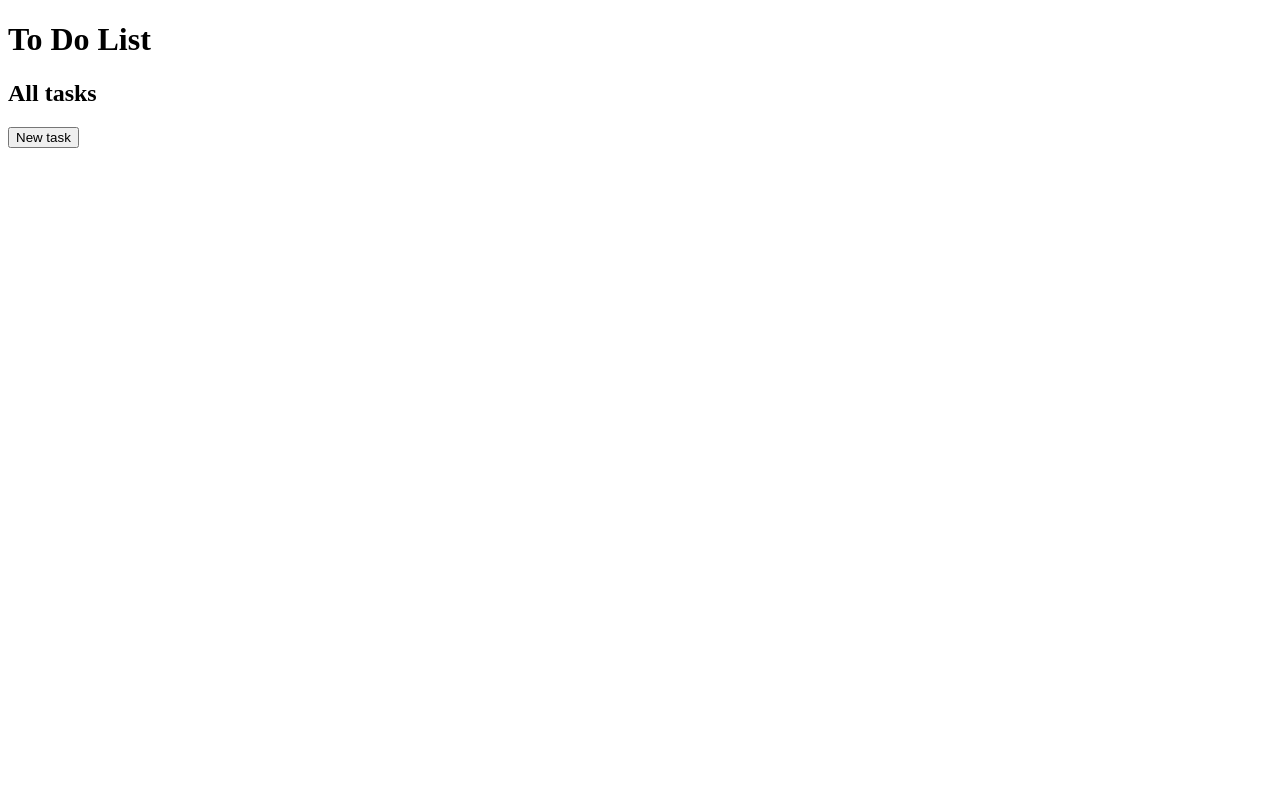
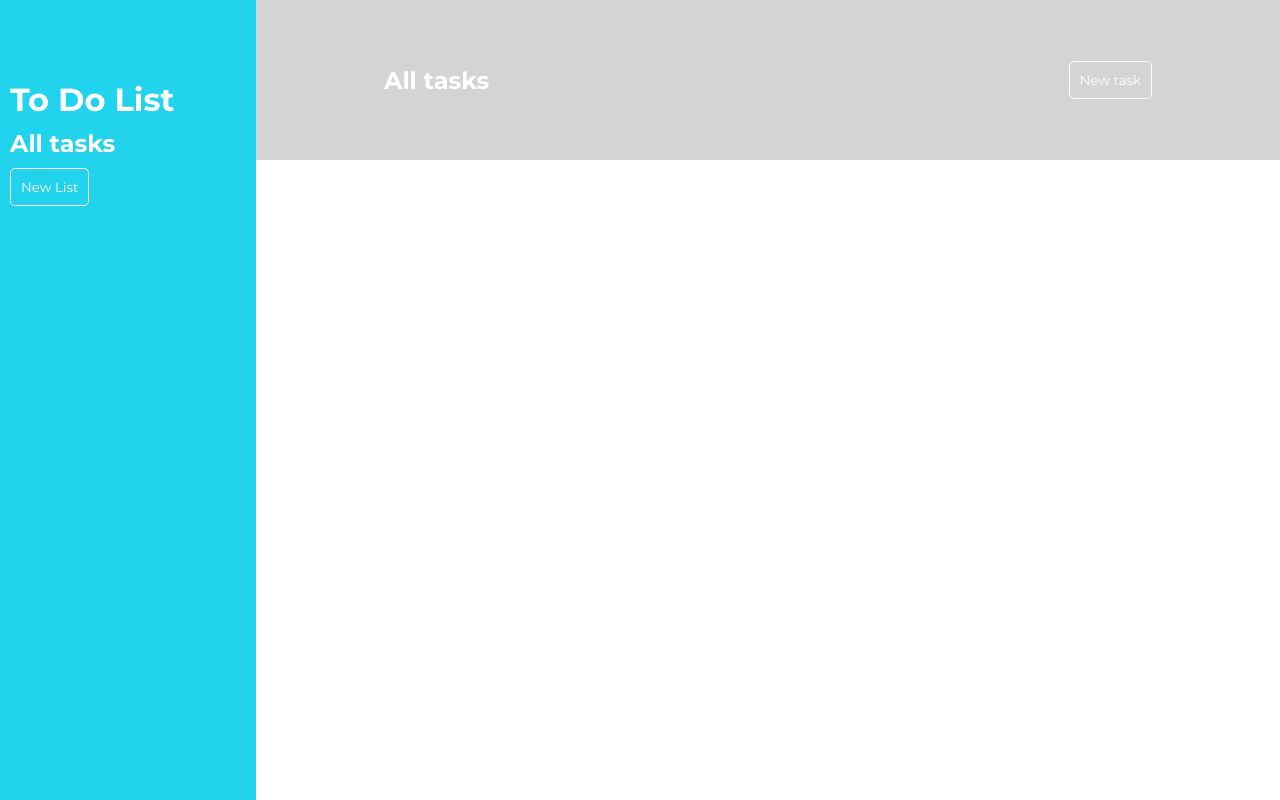
Before and after one commit to Mrsguigles11/todo_list, a website built with webpack: page src/template.html in a window 1280 px wide. Built offline with nearby package versions, Linux system fonts and the light colour scheme.

Commit message:
Add some HTML elements and basic css to get an initial look for the page>

```diff
--- a/src/styles.css
+++ b/src/styles.css
@@ -0,0 +1,52 @@
+
+@import url('https://fonts.googleapis.com/css2?family=Montserrat:ital,wght@0,100..900;1,100..900&display=swap');
+
+* {
+    padding: 0;
+    margin: 0;
+}
+
+:root {
+    font-size: 16px;
+    font-family: "Montserrat", sans-serif;
+    --sidebar-colour: #22d3ee;
+    --header-colour: #d4d4d4;
+}
+
+body {
+    display: grid;
+    grid-template: 20vh 1fr / 20vw 1fr;
+    height: 100vh;
+    width: 100vw;
+}
+
+.sidebar {
+    grid-area: 1 / 1 / 3 / 2;
+    background-color: var(--sidebar-colour);
+    color: white;
+    padding: 10vh 10px;
+}
+
+.sidebar > * {
+    margin-bottom: 10px;
+}
+
+.header {
+    grid-area: 1 / 2 / 2 / 3;
+    background-color: var(--header-colour);
+    color: white;
+    display: flex;
+    align-items: center;
+    justify-content: space-between;
+    padding: 0px 10vw;
+}
+
+button {
+    font-family: "Montserrat", sans-serif;
+    color: white;
+    background: none;
+    border: 1px solid white;
+    padding: 10px;
+    border-radius: 5px;
+    cursor: pointer;
+}
--- a/src/template.html
+++ b/src/template.html
@@ -6,8 +6,15 @@
     <title>To Do List</title>
 </head>
 <body>
-    <h1>To Do List</h1>
-    <h2>All tasks</h2>
-    <button>New task</button>
+    <div class="sidebar">
+        <h1>To Do List</h1>
+        <h2>All tasks</h2>
+        <button>New List</button>
+    </div>
+    <div class="header">
+        <h2>All tasks</h2>
+        <button>New task</button>
+    </div>
+    <div class="content"></div>
 </body>
 </html>
```
